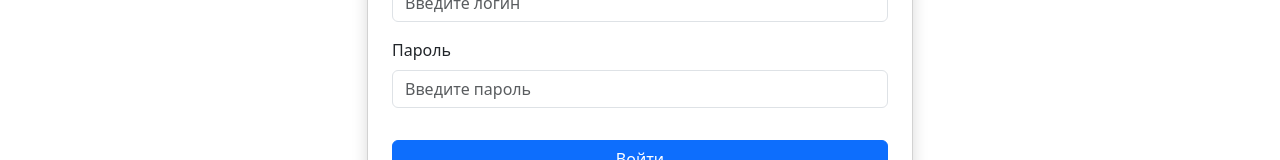
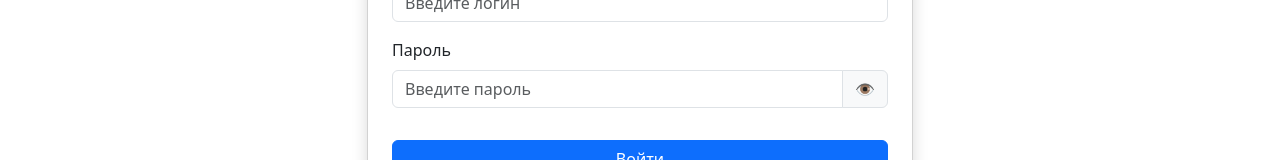
Before and after one commit to k1onnu/notes-app, a React (Vite) app in the folder frontend/: page /login in a window 1280 px wide. Shown: the part 235-395 px from the top of the page. Built offline with nearby package versions, Linux system fonts and the light colour scheme.

Commit message:
feat: add password visibility toggle and display username in navbar

```diff
--- a/frontend/src/components/Input.jsx
+++ b/frontend/src/components/Input.jsx
@@ -1,9 +1,12 @@
 import React from 'react';
 
-export const Input = ({ label, value, onChange, error, placeholder, type = 'text' }) => {
+export const Input = ({ label, value, onChange, error, placeholder, type = 'text', rightElement }) => {
     return (
         <div className="mb-3">
             {label && <label className="form-label">{label}</label>}
+
+            {/* Используем input-group из Bootstrap для добавления элементов справа */}
+            <div className="input-group">
                 <input
                     type={type}
                     value={value}
@@ -11,7 +14,14 @@ export const Input = ({ label, value, onChange, error, placeholder, type = 'text
                     placeholder={placeholder}
                     className={`form-control ${error ? 'is-invalid' : ''}`}
                 />
-            {error && <div className="invalid-feedback">{error}</div>}
+                {rightElement && (
+                    <span className="input-group-text" style={{ cursor: 'pointer' }} onClick={rightElement.onClick}>
+                        {rightElement.content}
+                    </span>
+                )}
+            </div>
+
+            {error && <div className="invalid-feedback d-block">{error}</div>}
         </div>
     );
 };
```
Lines whose indentation alone changed are shown as unchanged.
